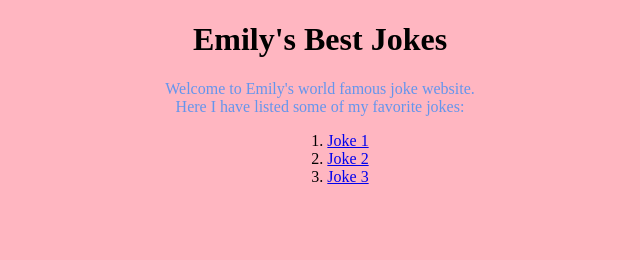
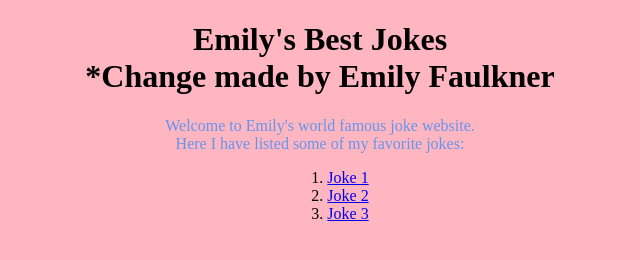
Before and after one commit to Emilynx143/Final-website, a plain HTML site: page index.html in a window 1280 px wide. Shown: the whole page, without its empty margins (320-960 px from the left). Drawn offline with Linux system fonts and the light colour scheme.

Commit message:
index.html was changed for demo

```diff
--- a/index.html
+++ b/index.html
@@ -23,7 +23,8 @@
 </head>
 <body>
 <h1>
- Emily's Best Jokes
+ Emily's Best Jokes<br>
+ *Change made by Emily Faulkner
 </h1>
 <p>
    Welcome to Emily's world famous joke website. <br>
```
